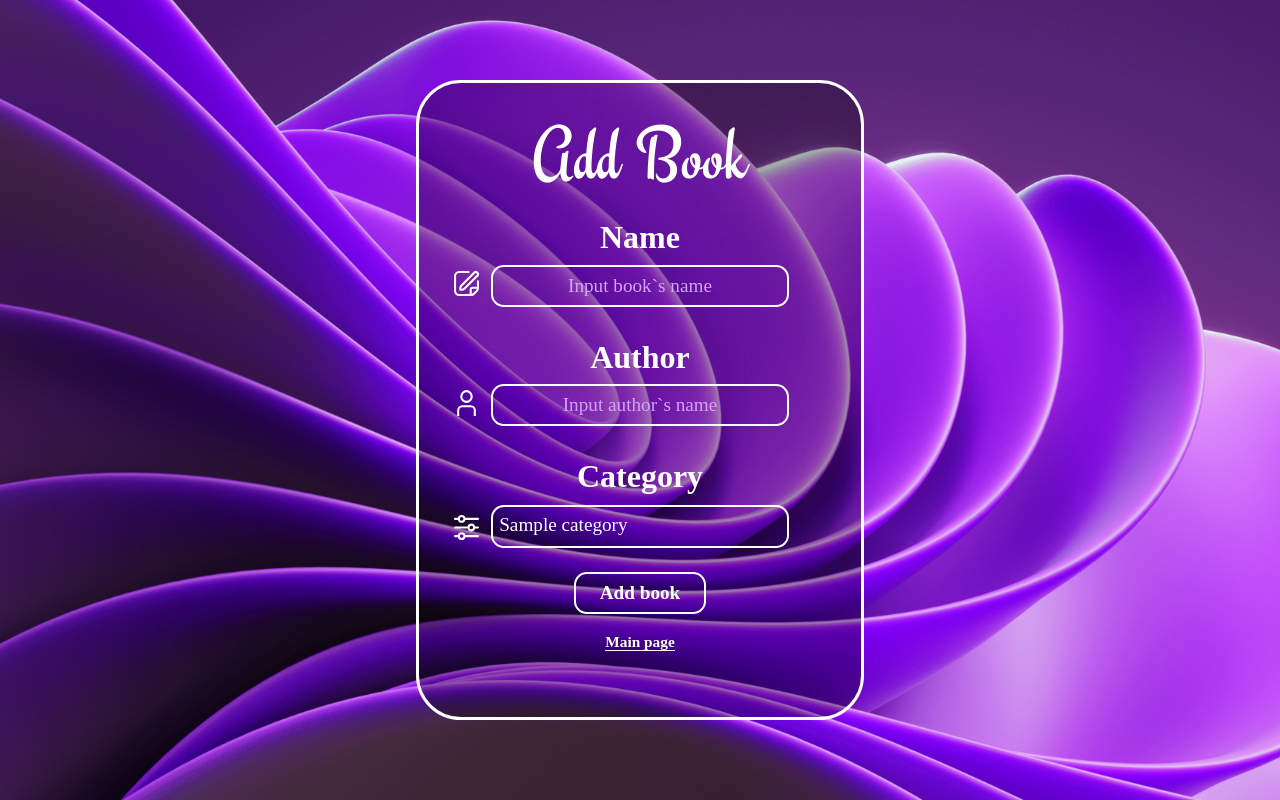
After one commit to frezX/Coursework, a Python web app: template web/templates/add-book.html in a window 1280 px wide. The commit adds this page. Run offline with Jinja, Linux system fonts and the light colour scheme; the template is opened without the code that fills it: most values are stand-ins (such as "Sample title", 1, 10 or a date in 2020).

Commit message:
Added page add-book

```diff
--- /dev/null
+++ b/src/consts/book.py
@@ -0,0 +1,6 @@
+class BookConsts:
+    CATEGORIES: tuple[str, ...] = (
+        'Adventure stories', 'Classics', 'Crime', 'Fairy tales', 'Fantasy', 'Historical fiction',
+        'Horror', 'Humour and satire', 'Literary fiction', 'Mystery', 'Poetry', 'Plays', 'Romance',
+        'Science fiction', 'Short stories', 'Thrillers', 'War', 'Autobiography', 'Biography'
+    )
--- a/src/consts/db.py
+++ b/src/consts/db.py
@@ -3,6 +3,5 @@ class UserConsts:
         'student': 'Student',
         'librarian': 'Librarian',
         'teacher': 'Teacher',
-        'author': 'Author',
-        # 'admin': 'Admin',
+        'admin': 'Admin',
     }
--- a/src/consts/routes.py
+++ b/src/consts/routes.py
@@ -3,6 +3,7 @@ class WebRoutes:
     LOGIN: str = 'login'
     REGISTRATION: str = 'registration'
     LOGOUT: str = 'logout'
+    ADD_BOOK: str = 'add_book'
 
 
 class ApiRoutes:
--- a/src/consts/templates.py
+++ b/src/consts/templates.py
@@ -2,6 +2,7 @@ class Templates:
     INDEX: str = 'index.html'
     LOGIN: str = 'login.html'
     REGISTRATION: str = 'registration.html'
+    ADD_BOOK: str = 'add-book.html'
 
     def __getitem__(self, item: str) -> str:
         return Templates.__getattribute__(self, item.upper())
--- /dev/null
+++ b/src/db/interaction/__init__.py
@@ -0,0 +1,2 @@
+from .user import UserInteraction
+from .book import BookInteraction
--- a/src/modules/hashes.py
+++ b/src/modules/hashes.py
@@ -21,7 +21,7 @@ class HASH:
 
 async def sha256(string: str) -> HASH:
     return HASH(
-        hash_name='sha-256',
+        hash_name='sha256',
         value=hashlib.sha3_256(string.encode()).hexdigest()
     )
 
--- a/src/modules/web.py
+++ b/src/modules/web.py
@@ -18,4 +18,4 @@ async def del_cookies(redirect: HTTPFound, cookies: tuple) -> NoReturn:
 
 
 async def validate_cookies(cookies: dict, needed_cookies: tuple[str, ...]) -> bool:
-    return all(cookie in needed_cookies for cookie in cookies)
+    return all(needed_cookie in cookies for needed_cookie in needed_cookies)
--- /dev/null
+++ b/web/static/css/add-book.css
@@ -0,0 +1,216 @@
+@import "fonts.css";
+
+* {
+    margin: 0;
+    padding: 0;
+    cursor: default;
+    box-sizing: border-box;
+}
+
+body, html {
+    width: 100%;
+    height: 100%;
+}
+
+body {
+    background-size: cover;
+    background-repeat: no-repeat;
+    background-image: url('/img/background.jpg');
+}
+
+.container {
+    width: 100%;
+    height: 100%;
+    display: flex;
+    align-items: center;
+    justify-content: center;
+}
+
+.form {
+    width: 35vw;
+    height: 50vw;
+    background-color: rgba(0, 0, 0, .3);
+    border-radius: 3.5vw;
+    border: white 0.3vw solid;
+    display: flex;
+    justify-content: flex-start;
+    flex-direction: column;
+    align-items: center;
+    transition: .5s;
+}
+
+.form:hover, .form:focus-within {
+    backdrop-filter: blur(1vw);
+    -webkit-backdrop-filter: blur(1vw);
+    box-shadow: black 0 0 1vw;;
+    transition: .5s;
+}
+
+.form-title {
+    color: white;
+    font-size: 6vw;
+    font-weight: initial;
+    font-family: Engagement, serif;
+    margin-top: 2vw;
+    width: 60%;
+    height: 20%;
+    display: flex;
+    justify-content: center;
+    transition: .5s;
+}
+
+.form:hover .form-title, .form:focus-within .form-title {
+    text-shadow: white 0 0 .5vw;
+    transition: .5s;
+}
+
+.form-container {
+    width: 90%;
+    height: 80%;
+    display: flex;
+    align-items: center;
+    flex-direction: column;
+    justify-content: center;
+}
+
+.form-inputs {
+    width: 100%;
+    height: 75%;
+    margin-top: -7vw;
+}
+
+.form-input {
+    display: flex;
+    align-items: center;
+    flex-direction: column;
+    margin: 1vw;
+    position: relative;
+}
+
+.form-input::before {
+    content: '';
+    position: absolute;
+    width: 2vw;
+    height: 2vw;
+    background-size: 2vw;
+    background-repeat: no-repeat;
+    background-position: center center;
+    transition: .5s;
+    top: 4vw;
+    left: 0;
+}
+
+.form-input:hover::before, .form-input:focus-within::before  {
+    transition: .5s;
+    filter: drop-shadow(0 0 .5vw white);
+}
+
+#name::before {
+    background-image: url('/svg/add-book/edit.svg');
+}
+
+#author::before {
+    background-image: url('/svg/forms/user.svg');
+}
+
+#category::before {
+    top: 4.4vw;
+    background-image: url('/svg/forms/settings.svg');
+}
+
+.form-input label {
+    color: white;
+    font-size: 2.5vw;
+    font-weight: bold;
+    margin-bottom: .5vw;
+    transition: .5s;
+}
+
+.form-input:hover label, .form-input:focus-within label {
+    text-shadow: white 0 0 .5vw;
+    transition: .5s;
+}
+
+.form-input input, .form-input select {
+    all: initial;
+    border: .2vw white solid;
+    border-radius: 1vw;
+    color: white;
+    margin-bottom: 1vw;
+    padding: .5vw;
+    width: 22vw;
+    height: 2vw;
+    font-size: 1.5vw;
+    cursor: pointer;
+    transition: .5s;
+    position: relative;
+}
+
+.form-input input::placeholder {
+    color: #d5a1ff;
+    text-align: center;
+}
+
+.form-input:hover input, .form-input:hover select {
+    box-shadow: white 0 0 .5vw;
+    transition: .5s;
+    background-color: rgba(255, 255, 255, .1);
+}
+
+.form-input input:focus, .form-input select:focus {
+    box-shadow: white 0 0 .5vw;
+    background-color: rgba(0, 0, 0, .3);
+}
+
+.form-input select option {
+    color: black;
+}
+
+.form-input select option:checked {
+    color: white;
+    background: #d5a1ff;
+}
+
+.form-button {
+    margin-bottom: 1.5vw;
+}
+
+.form-button input {
+    all: initial;
+    color: white;
+    border: .2vw white solid;
+    border-radius: 1vw;
+    width: 10vw;
+    height: 3vw;
+    text-align: center;
+    font-size: 1.5vw;
+    font-weight: bold;
+    cursor: pointer;
+    transition: .5s;
+}
+
+.form-button input:hover {
+    background-color: rgba(255, 255, 255, .1);
+    transition: .5s;
+    box-shadow: #d5a1ff 0 0 1vw;;
+}
+
+.form-button input:focus {
+    box-shadow: white 0 0 .5vw;
+    background-color: rgba(255, 255, 255, .5);
+}
+
+.form-main-page-button a {
+    all: initial;
+    color: white;
+    font-size: 1.2vw;
+    font-weight: bold;
+    border-bottom: .1vw white solid;
+    transition: .5s;
+}
+
+.form-main-page-button a:hover {
+    cursor: pointer;
+    text-shadow: white 0 0 1vw;
+    transition: .5s;
+}
--- a/web/static/css/index.css
+++ b/web/static/css/index.css
@@ -121,6 +121,7 @@ body {
     all: initial;
     color: white;
     font-size: 2vw;
+    margin-bottom: 1vw;
     position: relative;
     transition: .5s;
 }
@@ -152,3 +153,7 @@ body {
 #logout-link::before {
     background-image: url('/svg/index/logout.svg');
 }
+
+#add-book-link::before {
+    background-image: url('/svg/index/add-book.svg');
+}
--- /dev/null
+++ b/web/templates/add-book.html
@@ -0,0 +1,47 @@
+<!DOCTYPE html>
+<html lang="en">
+    <head>
+        <meta charset="UTF-8">
+        <title>Add book</title>
+        <link rel="stylesheet" href="/css/add-book.css">
+    </head>
+    <body>
+        <div class="container">
+            <div class="form">
+                <h1 class="form-title">Add Book</h1>
+                <form class="form-container" method="post" action="/api/add_book">
+                    <div class="form-inputs">
+                        <div class="form-input" id="name">
+                            <label for="name">Name</label>
+                            <label>
+                                <input name="name" type="text" autocomplete="off" placeholder="Input book`s name">
+                            </label>
+                        </div>
+                        <div class="form-input" id="author">
+                            <label for="author">Author</label>
+                            <label>
+                                <input name="author" type="text" autocomplete="off" placeholder="Input author`s name">
+                            </label>
+                        </div>
+                        <div class="form-input" id="category">
+                            <label for="category">Category</label>
+                            <label>
+                                <select  class="form-category" name="category">
+                                    {% for category in consts['categories'] %}
+                                    <option value="{{ category.lower().replace(' ', '_') }}">{{ category }}</option>
+                                    {% endfor %}
+                                </select>
+                            </label>
+                        </div>
+                    </div>
+                    <div class="form-button">
+                        <input class="form-submit" value="Add book" type="submit">
+                    </div>
+                    <div class="form-main-page-button">
+                        <a href="/">Main page</a>
+                    </div>
+                </form>
+            </div>
+        </div>
+    </body>
+</html>
--- a/web/templates/index.html
+++ b/web/templates/index.html
@@ -15,16 +15,20 @@
                         <div class="field" id="id">User ID: {{ user_id }}</div>
                         <div class="field" id="login">Login: {{ login }}</div>
                         <div class="field" id="role">Role: {{ role }}</div>
+                        <div class="field" id="registration_date">Registration date:<br>{{ registration_date }}</div>
                     </div>
                 </div>
             </div>
             <div class="block main">
-
+                <h1 class="title">Catalog</h1>
             </div>
             <div class="block menu">
                 <h1 class="title">Menu</h1>
                 <div class="menu-buttons">
                     <a href="/logout" class="menu-link" id="logout-link">Logout</a>
+                    {% if role in consts['roles_allowed_add_books'] %}
+                    <a href="/add_book" class="menu-link" id="add-book-link">Add book</a>
+                    {% endif %}
                 </div>
             </div>
         </div>
```
Also changed, not shown: src/app/api/handler.py (+14 -4 lines), src/app/web/handler.py (+33 -16 lines), src/consts/web.py (added, +7 -0 lines), src/db/interaction/book.py (added, +8 -0 lines), src/db/interaction/user.py (renamed from src/db/interaction.py, +24 -7 lines), src/modules/tools.py (added, +10 -0 lines), web/static/svg/add-book/edit.svg (added), web/static/svg/index/add-book.svg (added).
